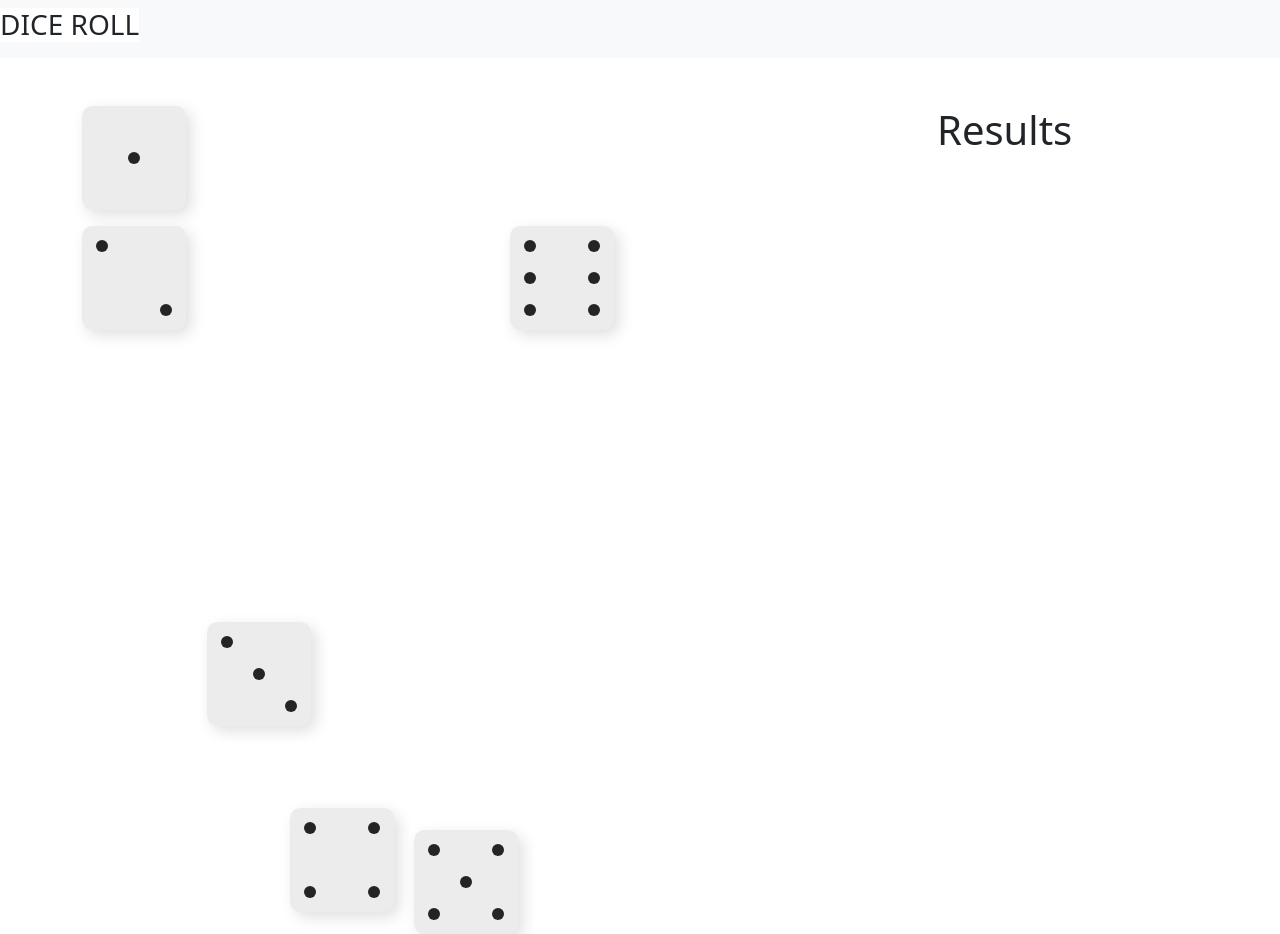
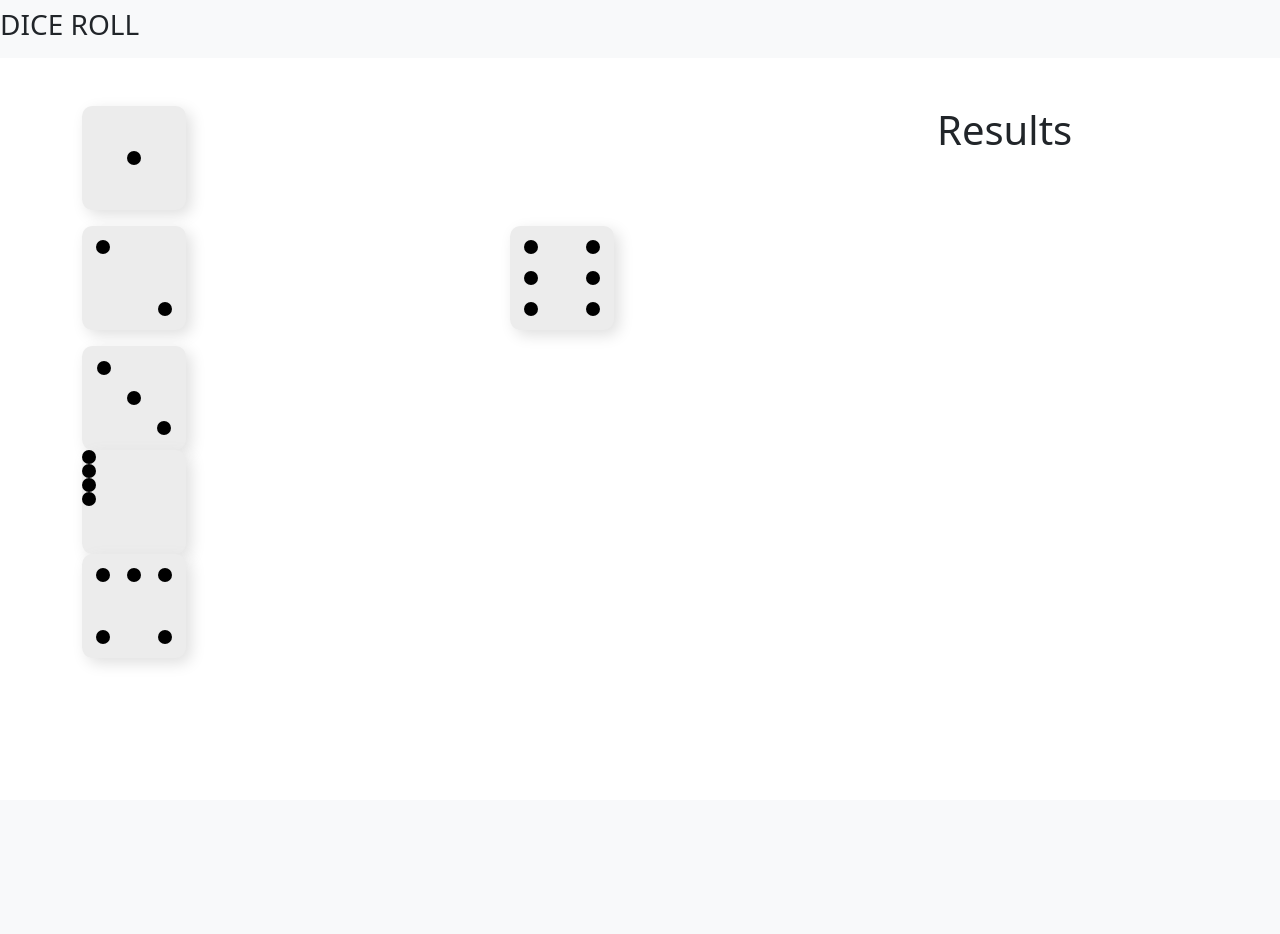
Before and after one commit to Petrified799/myProjects, a Flask app: page / in a window 1280 px wide. After the commit the page ends 662 px from the top, so only its background shows below. Run offline with Flask 3, Linux system fonts and the light colour scheme.

Commit message:
CSS updates
CSS code for creating a dice for one,two, six and five face dies. Also, for the result column.

```diff
--- a/Dice Roll/pages/static/main.css
+++ b/Dice Roll/pages/static/main.css
@@ -1,10 +1,33 @@
 * {
-    background-color: rgb(255, 255, 255);
+    margin: 0px;
+    padding: 0px
+}
+
+header {
+    display: flex;
+    background-color: rgb(233, 233, 233);
+    height: 60px;
+    justify-content: center;
+    text-align: center;
+    box-shadow: 0px 4px 15px rgba(0, 0, 0, 0.2);
+}
+
+header>h3 {
+    position: relative;
+    top: 10px;
+}
+
+.row {
+    display: flex;
+}
+
+#dice_column {
+    border-right: 2px solid black;
 }
 
 .dice {
+    /* How to dice looks*/
     position: relative;
-    padding: 4px;
     background-color: rgb(236, 236, 236);
     width: 104px;
     height: 104px;
@@ -13,123 +36,105 @@
 }
 
 .dot {
+    /* How to dot looks*/
     display: block;
-    margin: 10px;
-    width: 12px;
-    height: 12px;
-    border-radius: 50%;
-    background-color: rgb(36, 36, 36);
+    position: relative;
+    width: 14px;
+    height: 14px;
+    border-radius: 10px;
+    background-color: black;
+}
+
+#one_dice {
+    /* to adjust the position of the dice*/
+    display: flex;
+    justify-content: center;
 }
 
 .one-face {
+    /*to adjust the position of the dot*/
     display: flex;
+    position: relative;
     justify-content: center;
     align-items: center;
 }
 
-/* .dice.one-face {
-    top: 0%;
-    left: 25%;
-} */
-
 .two-face {
+    /* to adjust the position of the dot*/
     display: flex;
+    position: relative;
     justify-content: space-between;
+    padding: 14px;
 }
 
-/* .dice.two-face {
-    top: 28%;
-    left: 15%;
-} */
+.two-face .dot:nth-of-type(2) {
+    /* to adjust the position of the last dot*/
+    align-self: flex-end;
+}
 
-.two-face .dot:nth-of-type(2) {
-    align-self: end;
+/*this adjusts how the children should be placed*/
+.six-face {
+    display: flex;
+    /* the children will sit side-by-side horizontally in a row*/
+    justify-content: space-between;
+    /*this spaces the .column divs as far apart as possible within the .six-face container*/
+}
+
+/* this tells how each column should look*/
+.six-face>.column {
+    display: flex;
+    /*turing the .column into a flex container*/
+    /* So, this is each column, so I am specifying that which column direction to be vertical and put some space between each child element*/
+    flex-direction: column;
+    justify-content: space-between;
+    /* this will spread the dots from top to bottom evenly*/
+    padding: 14px;
 }
 
 .three-face {
     display: flex;
-    justify-content: space-around;
+    justify-content: space-between;
+    padding: 15px;
 }
 
 .three-face .dot:nth-of-type(2) {
+    display: flex;
+    position: relative;
+    justify-content: center;
     align-self: center;
 }
 
 .three-face .dot:nth-of-type(3) {
+    display: flex;
+    position: relative;
     align-self: flex-end;
-}
-
-.dice.three-face {
-    top: 50%;
-    left: 15%;
-}
-
-.four-face {
-    display: flex;
-    justify-content: space-between;
-}
-
-.four-face .column {
-    display: flex;
-    background-color: rgb(236, 236, 236);
-    flex-direction: column;
-    justify-content: space-between;
-}
-
-.dice.four-face {
-    top: 65%;
-    left: 25%;
 }
 
 .five-face {
     display: flex;
     justify-content: space-between;
+    padding: 14px;
 }
 
-.five-face .column {
+.five-face>.column {
     display: flex;
-    background-color: rgb(236, 236, 236);
     flex-direction: column;
     justify-content: space-between;
 }
 
-.five-face .column:nth-last-of-type(2) {
+.five-face .dot:nth-of-type(3) {
+    display: flex;
+
+    justify-content: center;
+    align-self: center;
+}
+
+#result_column {
+    background-color: black;
+}
+
+.result {
     display: flex;
     justify-content: center;
+    color: red;
 }
-
-.dice.five-face {
-    top: 50%;
-    left: 40%;
-}
-
-.six-face {
-    display: flex;
-    justify-content: space-between;
-}
-
-.six-face .column {
-    display: flex;
-    background-color: rgb(236, 236, 236);
-    flex-direction: column;
-    justify-content: space-between;
-}
-
-/* .dice.six-face {
-    top: 25%;
-    left: 40%;
-} */
-
-@media (max-width: 500px) {
-    .dice {
-        width: 60px;
-        height: 60px;
-    }
-
-    .dot {
-        margin: 1px;
-        width: 6px;
-        height: 6px;
-        border-radius: 7px;
-    }
-}
```
